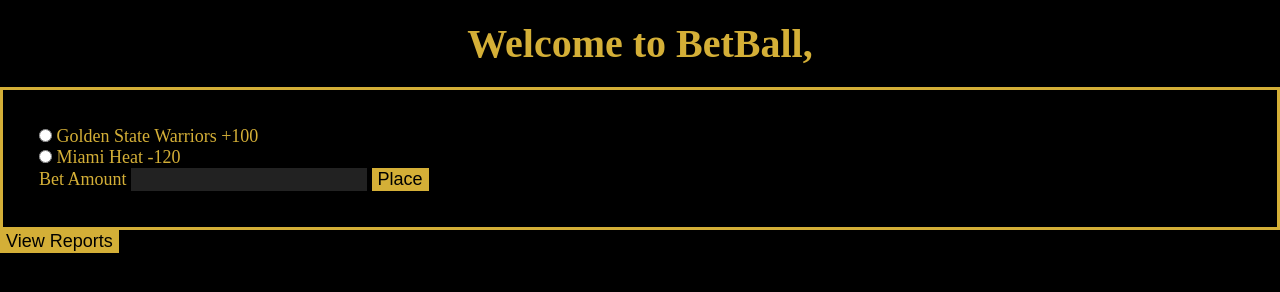
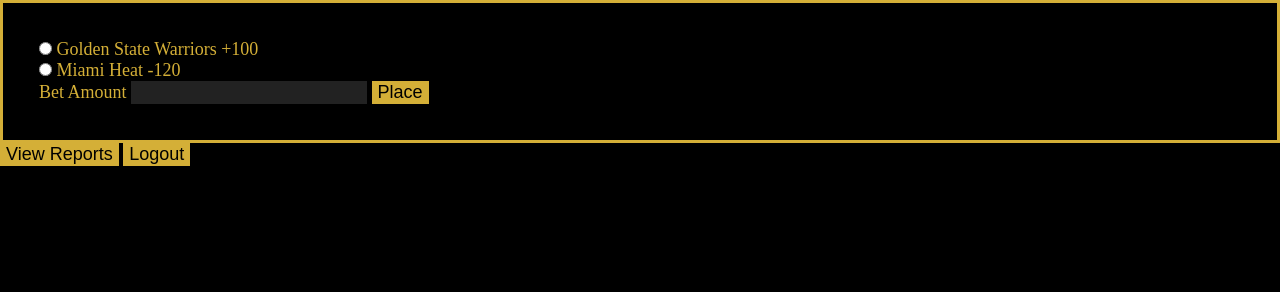
Before and after one commit to klaflash/BetBall, a website with bundled scripts: page dashboard.html in a window 1280 px wide. Built offline with nearby package versions, Linux system fonts and the light colour scheme.

Commit message:
Update dashboard.html

```diff
--- a/dashboard.html
+++ b/dashboard.html
@@ -10,7 +10,7 @@
 </head>
 <body>
 
-    <h4 class="welcome">Welcome to BetBall, <script type="text/javascript">document.write(username)</script></h1>
+    <h1 id="welcome"></script></h1>
 
     <div class="bet">
         <form class="bet-form" action="">
@@ -38,5 +38,7 @@
 
     <button id="view-reports" type="submit">View Reports</button>
 
+    <button id="logout">Logout</button>
+
 </body>
 </html>
```
